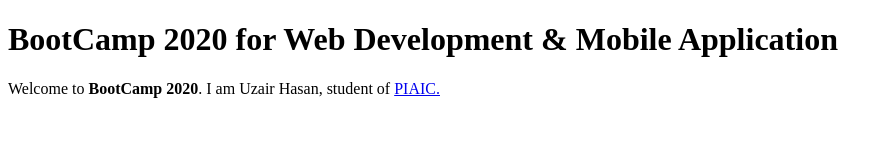
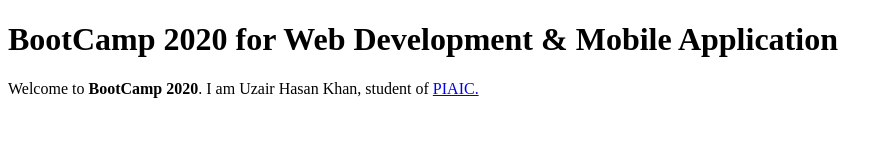
Before and after one commit to uzairhasankhan/Boot-Camp-2020, a plain HTML site: page index.html in a window 1280 px wide. Shown: the whole page, without its empty margins (0-893 px from the left). Drawn offline with Linux system fonts and the light colour scheme.

Commit message:
Update index.html

```diff
--- a/index.html
+++ b/index.html
@@ -1,14 +1,17 @@
 <!DOCTYPE html>
 <html lang="en">
+
 <head>
     <meta charset="UTF-8">
     <meta name="viewport" content="width=device-width, initial-scale=1.0">
     <title>Boot Camp 2020</title>
 </head>
+
 <body>
-<h1>BootCamp 2020 for Web Development & Mobile Application</h1>
-<p>
-    Welcome to <strong>BootCamp 2020</strong>. I am Uzair Hasan, student of <a href="hhtps:// www.piaic.org">PIAIC.</a>
-</p>
+    <h1>BootCamp 2020 for Web Development & Mobile Application</h1>
+    <p>
+        Welcome to <strong>BootCamp 2020</strong>. I am Uzair Hasan Khan, student of <a href="hhtps:// www.piaic.org">PIAIC.</a>
+    </p>
 </body>
+
 </html>
```
